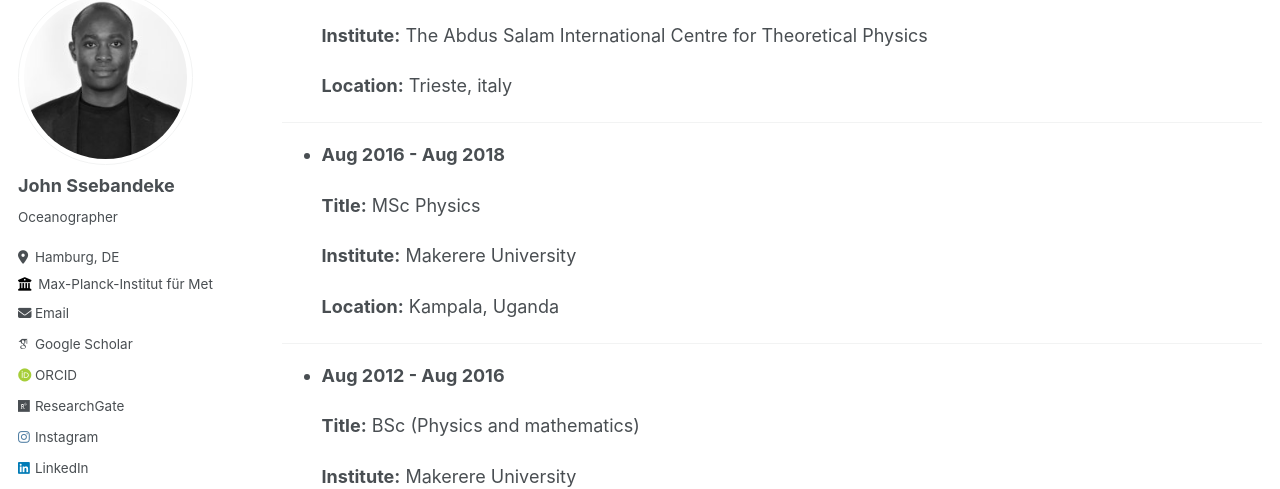
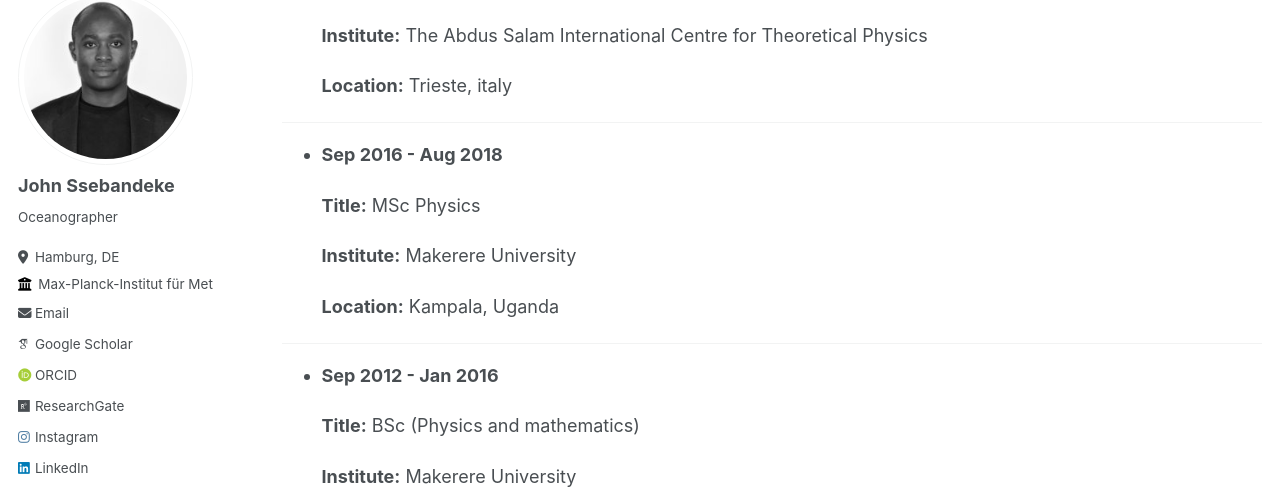
Before and after one commit to john-ssebandeke/john-ssebandeke.github.io, a Jekyll site: the page built from _pages/training.md, in a window 1280 px wide and 900 px high, scrolled down 777 px. Shown: the part 116-605 px from the top of the window. Built offline with Jekyll 4.4.1, drawn with Linux system fonts in a browser that asks for light colours; some web fonts are replaced.

Commit message:
Update training.md

```diff
--- a/_pages/training.md
+++ b/_pages/training.md
@@ -45,7 +45,7 @@ author_profile: true
 
    --------------------------------------------------------------------------------
 
-* **Aug 2016 - Aug 2018**
+* **Sep 2016 - Aug 2018**
 
   **Title:** MSc Physics
 
@@ -55,7 +55,7 @@ author_profile: true
 
    --------------------------------------------------------------------------------
 
-* **Aug 2012 - Aug 2016**
+* **Sep 2012 - Jan 2016**
 
   **Title:** BSc (Physics and mathematics)
 
```
